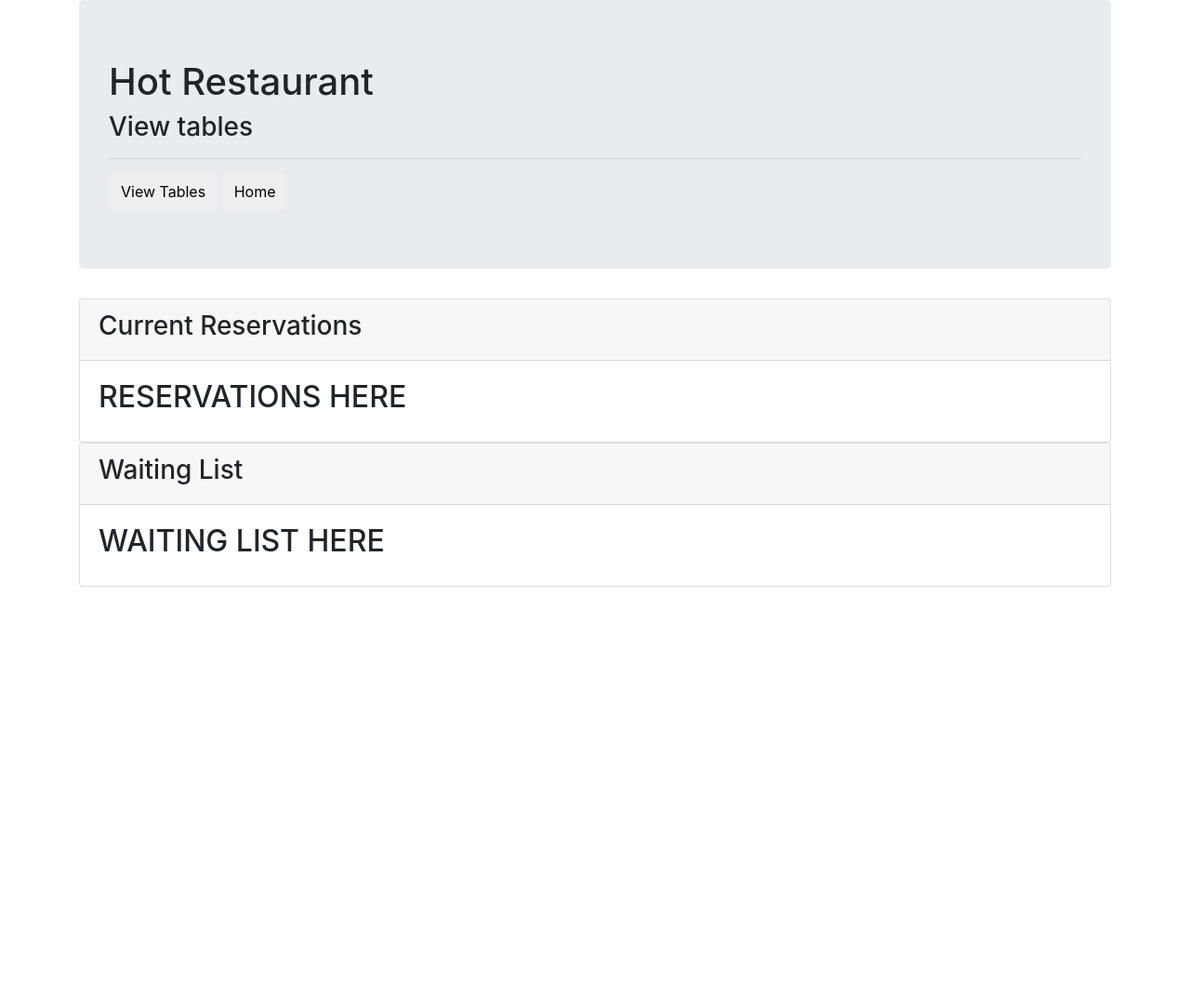
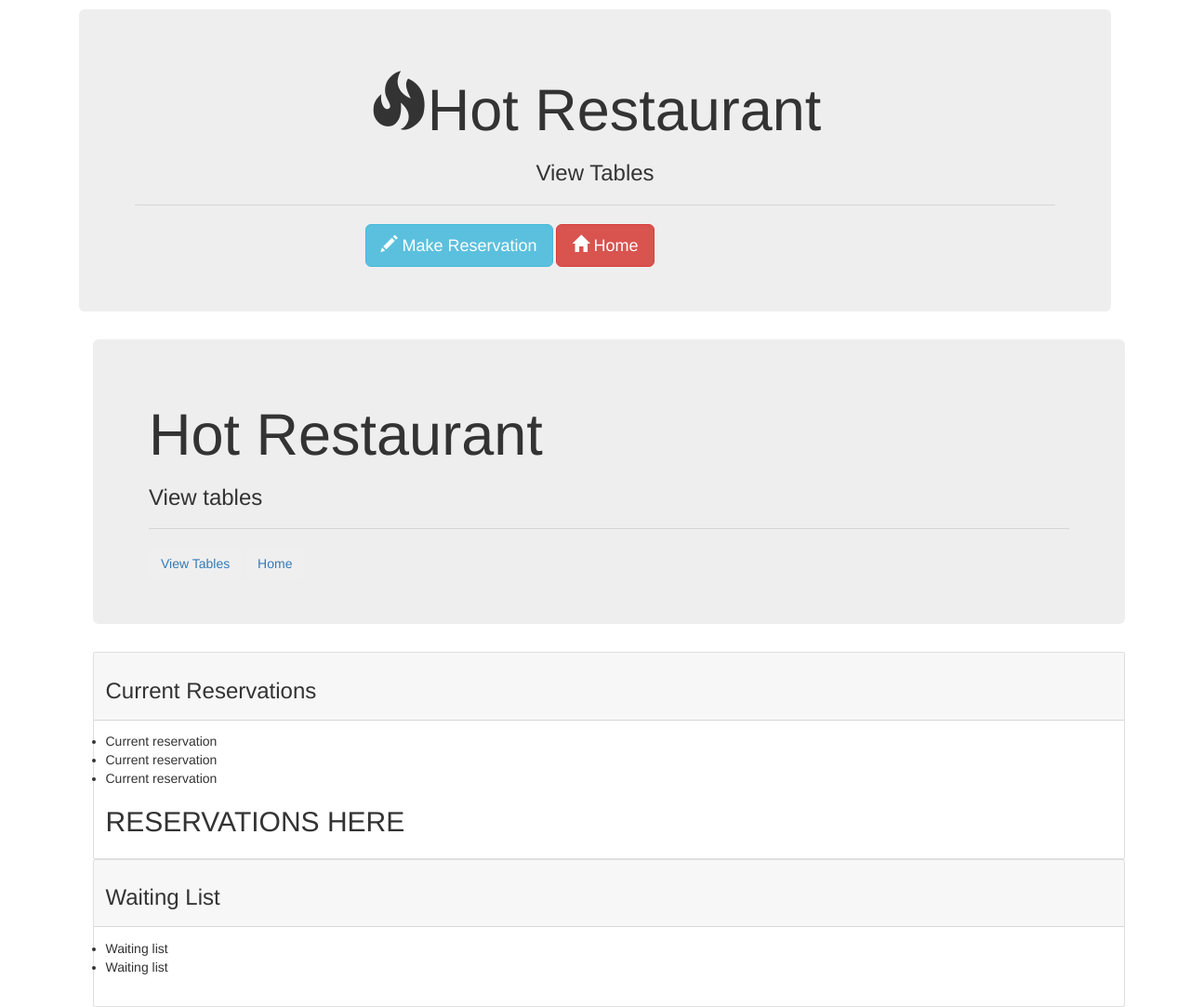
Before and after one commit to gkpeel/hot-restaurant-app, a website: page tables.html in a window 1280 px wide. Shown: the whole page at 93% size. Before the commit the page ends 800 px from the top, so only its background shows below. Drawn offline with nearby package versions, Linux system fonts and the light colour scheme.

Commit message:
Brooke branch (#8)
update html

```diff
--- a/tables.html
+++ b/tables.html
@@ -9,10 +9,31 @@
   <link rel="stylesheet" href="https://stackpath.bootstrapcdn.com/font-awesome/4.7.0/css/font-awesome.min.css">
   <script src="https://code.jquery.com/jquery.js"></script>
   <script src="https://maxcdn.bootstrapcdn.com/bootstrap/4.0.0/js/bootstrap.min.js"></script>
+  <link rel="stylesheet" href="https://maxcdn.bootstrapcdn.com/bootstrap/3.3.7/css/bootstrap.min.css">
+
 
 </head>
 
 <body>
+
+<div class="container">
+  <div class="jumbotron mt-3">
+    <h1 class="text-center"><span class="glyphicon glyphicon-fire"></span>Hot Restaurant</h1>
+    <h3 class="text-center">View Tables</h3>
+    <hr>
+    <div class="mx-auto w-50">
+      <a href="reservations.html">
+    <button class="btn btn-info btn-lg"><span class="glyphicon glyphicon-pencil"></span> Make Reservation </button>
+  </a>
+
+  <a href="index.html">
+ <button class="btn btn-danger btn-lg"><span class="glyphicon glyphicon-home"></span> Home </button>
+</a>
+    </div>
+  </div>
+
+
+
 
   <div class="container">
     <div class="jumbotron">
@@ -28,6 +49,7 @@
          Home</button>
       </a>
     </div>
+
     <div class="row">
         <div class="col-lg-12">
           <div class="card">
@@ -35,7 +57,16 @@
                 <h3>Current Reservations</h3>
               </div>
               <div class="card-body">
+
+                <ul class="list-group" id="reservationList">
+                  <li>Current reservation</li>
+                  <li>Current reservation</li>
+                  <li>Current reservation</li>
+                  </ul>
+
+
                 <h2>RESERVATIONS HERE</h2>
+
               </div>
             </div>
           </div>
@@ -49,11 +80,19 @@
                   <h3>Waiting List</h3>
                 </div>
                 <div class="card-body">
-                  <h2>WAITING LIST HERE</h2>
+
+                    <ul class="list-group" id="reservationList">
+                        <li>Waiting list</li>
+                        <li>Waiting list</li>
+                        </ul>
+
                 </div>
               </div>
             </div>
           </div>
         </div>
+
+      </div>
+
         </body>
         </html>
```
Also changed, not shown: reservations.html (+23 -15 lines).
